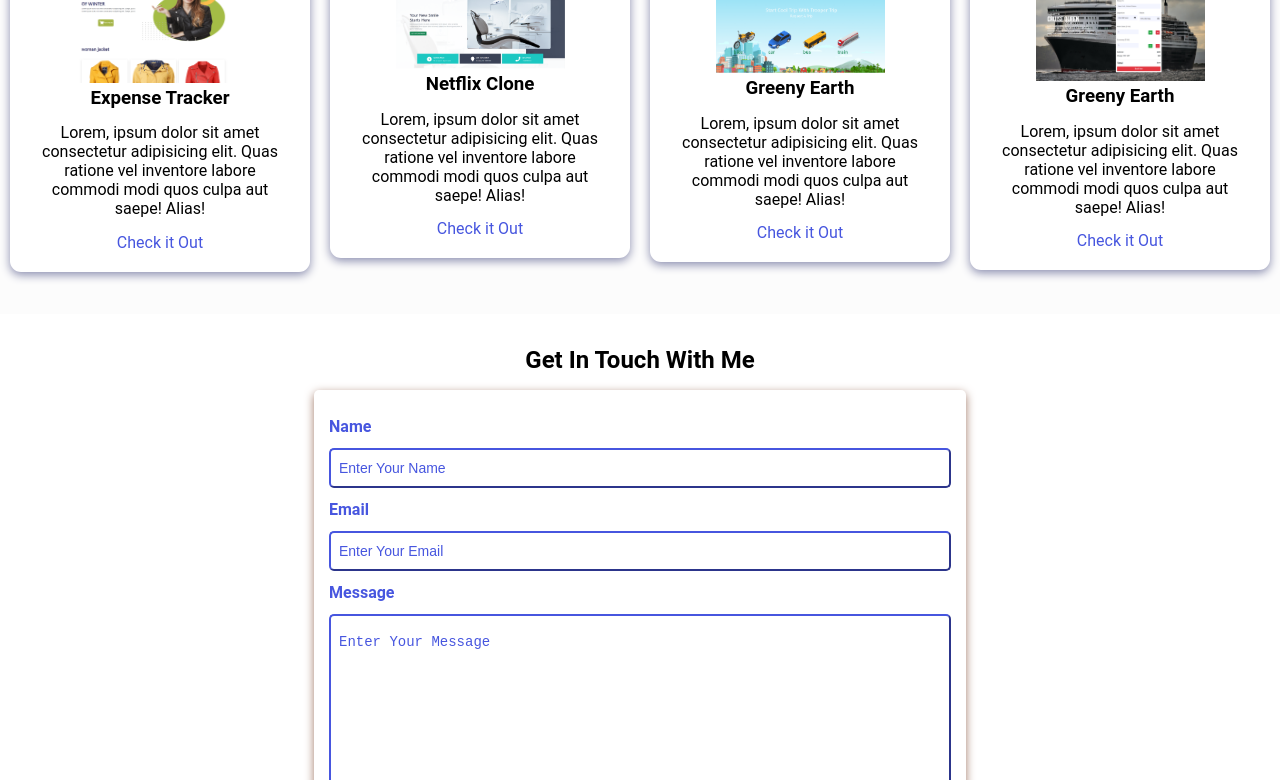
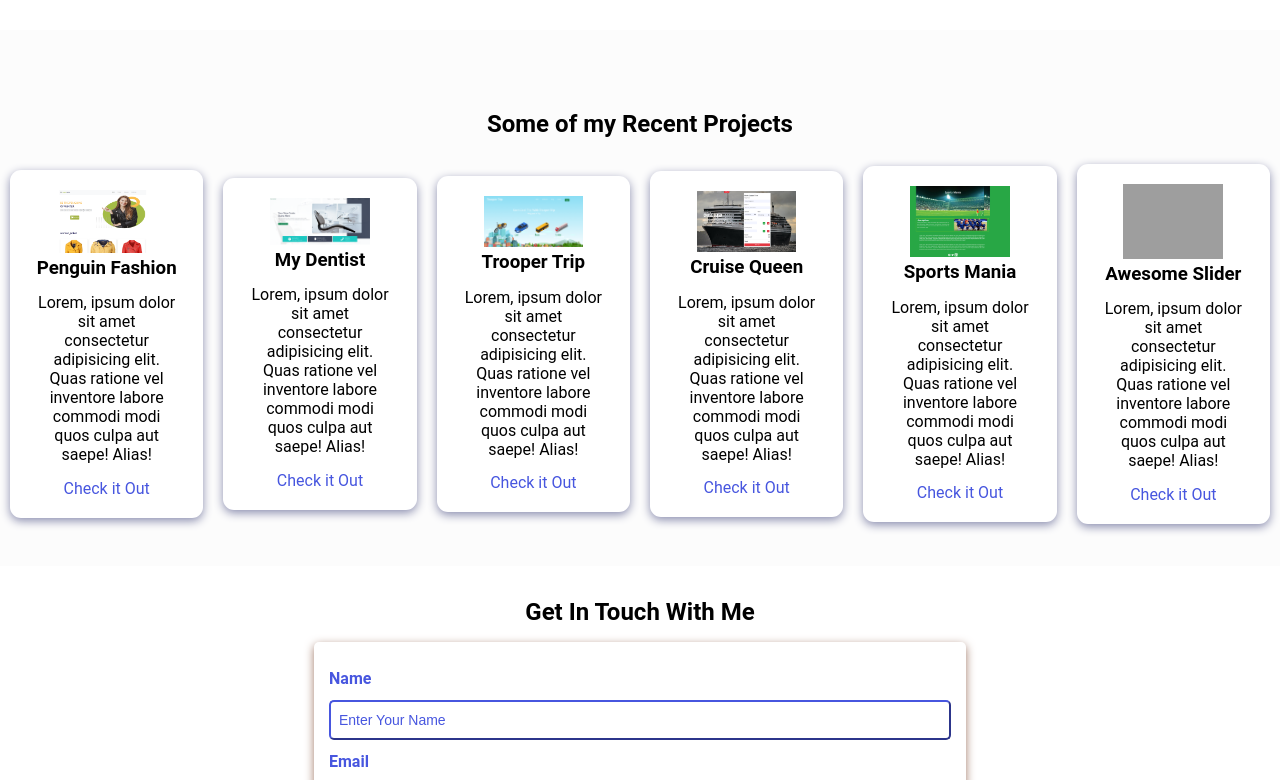
Before and after one commit to milydatta/my-portfolio, a plain HTML site: page index.html in a window 1280 px wide. Shown: the part 1625-2405 px from the top of the page. Drawn offline with nearby package versions, Linux system fonts and the light colour scheme; grey boxes are pictures that could not be loaded.

Commit message:
some update

```diff
--- a/assets/css/styles.css
+++ b/assets/css/styles.css
@@ -89,6 +89,9 @@
     cursor: pointer;
     display: none;
   }
+  #about{
+   padding-top: 80px;
+  }
   .hero {
     display: flex;
     align-items: center;
@@ -135,6 +138,9 @@
     line-height: var(--line-height);
     padding: 0.4rem;
   }
+  #skill{
+    padding-top: 80px;
+  }
   .skills {
     max-width: 68.75rem;
     margin: auto;
@@ -161,6 +167,9 @@
     padding: 20px;
     margin: 10px;
   }
+  #project{
+    padding-top: 80px;
+  }
   .projects {
     background-color: var(--bg-color);
     padding: 32px 0;
@@ -174,6 +183,7 @@
 
   .projects-container {
     display: flex;
+    /* align-content: center; */
     align-items: center;
     justify-content: center;
   }
--- a/index.html
+++ b/index.html
@@ -24,8 +24,8 @@
       <h1>Mily Datta</h1>
       <ul class="navigation">
         <li><a href="#about" class="nav-link">About</a></li>
-        <li><a href="#skills" class="nav-link">Skills</a></li>
-        <li><a href="#projects" class="nav-link">Projects</a></li>
+        <li><a href="#skill" class="nav-link">Skills</a></li>
+        <li><a href="#project" class="nav-link">Projects</a></li>
         <li><a href="#contact" class="nav-link">Contact</a></li>
       </ul>
       <button class="burger-menu" id="burger-menu">
@@ -75,7 +75,7 @@
 
     <!-- Skills section -->
 
-    <section class="skills mt-5" id="skills">
+    <section class="skills mt-5" id="skill">
       <h2 class="skill-header">My Top Skills</h2>
 
       <div class="skills-wrapper">
@@ -125,68 +125,98 @@
 
     <!-- Projects section -->
 
-    <section class="projects" id="projects">
+    <section class="projects" id="project">
       <h2 class="projects-title">Some of my Recent Projects</h2>
       <div class="projects-container">
         <div class="project-container project-card">
           <img
             src="assets/images/project1.png"
-            alt="expense-tracker"
+            alt="Penguin-Fashion"
             loading="lazy"
             class="project-pic"
           />
-          <h3 class="project-title">Expense Tracker</h3>
+          <h3 class="project-title">Penguin Fashion</h3>
           <p class="project-details">
             Lorem, ipsum dolor sit amet consectetur adipisicing elit. Quas
             ratione vel inventore labore commodi modi quos culpa aut saepe!
             Alias!
           </p>
-          <a href="#" target="_blank" class="project-link">Check it Out</a>
+          <a href="https://milydatta.github.io/Penguin-Fashion/" target="_blank" class="project-link">Check it Out</a>
         </div>
         <div class="project-container project-card">
           <img
             src="assets/images/project2.png"
-            alt="netflic-clone"
+            alt="My Dentist"
             loading="lazy"
             class="project-pic"
           />
-          <h3 class="project-title">Netflix Clone</h3>
+          <h3 class="project-title">My Dentist</h3>
           <p class="project-details">
             Lorem, ipsum dolor sit amet consectetur adipisicing elit. Quas
             ratione vel inventore labore commodi modi quos culpa aut saepe!
             Alias!
           </p>
-          <a href="#" target="_blank" class="project-link">Check it Out</a>
+          <a href="https://my-dentist-71297.web.app/" target="_blank" class="project-link">Check it Out</a>
         </div>
        <div class="project-container project-card">
           <img
             src="assets/images/project3.png"
-            alt="greeny-earth"
+            alt="trooper-trip"
             loading="lazy"
             class="project-pic"
           />
-          <h3 class="project-title">Greeny Earth</h3>
+          <h3 class="project-title">Trooper Trip</h3>
           <p class="project-details">
             Lorem, ipsum dolor sit amet consectetur adipisicing elit. Quas
             ratione vel inventore labore commodi modi quos culpa aut saepe!
             Alias!
           </p>
-          <a href="#" target="_blank" class="project-link">Check it Out</a>
+          <a href="https://trooper-trip.web.app/" target="_blank" class="project-link">Check it Out</a>
         </div>
         <div class="project-container project-card">
           <img
             src="assets/images/project4.png"
-            alt="greeny-earth"
+            alt="Cruise-Queen"
             loading="lazy"
             class="project-pic"
           />
-          <h3 class="project-title">Greeny Earth</h3>
+          <h3 class="project-title">Cruise Queen</h3>
           <p class="project-details">
             Lorem, ipsum dolor sit amet consectetur adipisicing elit. Quas
             ratione vel inventore labore commodi modi quos culpa aut saepe!
             Alias!
           </p>
-          <a href="#" target="_blank" class="project-link">Check it Out</a>
+          <a href="https://milydatta.github.io/Cruise-Queen/" target="_blank" class="project-link">Check it Out</a>
+        </div>
+        <div class="project-container project-card">
+          <img
+            src="assets/images/Screenshot 3.png"
+            alt="sports-mania"
+            loading="lazy"
+            class="project-pic"
+          />
+          <h3 class="project-title">Sports Mania</h3>
+          <p class="project-details">
+            Lorem, ipsum dolor sit amet consectetur adipisicing elit. Quas
+            ratione vel inventore labore commodi modi quos culpa aut saepe!
+            Alias!
+          </p>
+          <a href="https://sports-mania-1cdb5.web.app/" target="_blank" class="project-link">Check it Out</a>
+        </div>
+        <div class="project-container project-card">
+          <img
+            src="assets/images/Screenshot 5.png"
+            alt="Awesome-Slider"
+            loading="lazy"
+            class="project-pic"
+          />
+          <h3 class="project-title">Awesome Slider</h3>
+          <p class="project-details">
+            Lorem, ipsum dolor sit amet consectetur adipisicing elit. Quas
+            ratione vel inventore labore commodi modi quos culpa aut saepe!
+            Alias!
+          </p>
+          <a href="https://milydatta.github.io/Awesome-Slider/" target="_blank" class="project-link">Check it Out</a>
         </div>
 
       </div>
@@ -245,9 +275,9 @@
 
     <!-- Social accounts - Fixed to the right -->
     <div class="socials">
-      <a href="#" target="_blank"
+      <a href="https://github.com/milydatta" target="_blank"
         ><img
-          src="assets/icons/icons8-twitter-circled.gif"
+          src="assets/icons/icons8-github.gif"
           alt="Twitter"
           loading="lazy"
           class="socicon"
@@ -259,7 +289,7 @@
           loading="lazy"
           class="socicon"
       /></a>
-      <a href="#" target="_blank"
+      <a href="https://www.linkedin.com/in/mily-datta-a8b6991b5/" target="_blank"
         ><img
           src="assets/icons/icons8-linkedin-circled.gif"
           alt="Linkedin"
@@ -267,8 +297,9 @@
           class="socicon"
       /></a>
       <a href="#" target="_blank"
-        ><img src="assets/icons/icons8-github.gif" alt="Github" class="socicon"
+        ><img src="assets/icons/icons8-twitter-circled.gif" alt="Github" class="socicon"
       /></a>
+      </div>
 
     <!-- Scroll to top -->
       <i class="scroll-up" id="scroll-up"
@@ -283,8 +314,8 @@
       <p class="copy">&copy; Copyright 2021</p>
       <p class="copy">
         Built with &#x2661; by
-        <a href="https://twitter.com/koladechris" target="_blank"
-          >Kolade Chris (Ksound)</a
+        <a href="https://docs.google.com/document/d/18PmzsjJ77vO3ejXSBVP7_loVwq_fsLfC8C9MnE3KSRQ/edit?usp=sharing" target="_blank"
+          >Mily Datta</a
         >
       </p>
 </footer>
```
